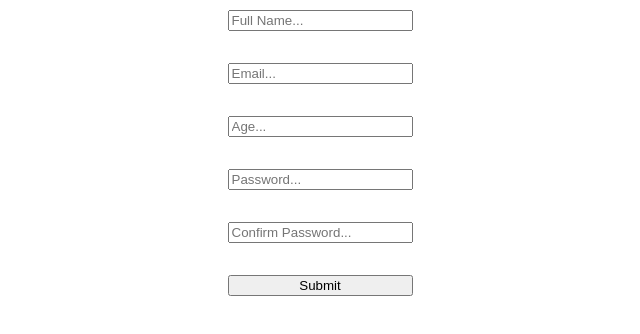
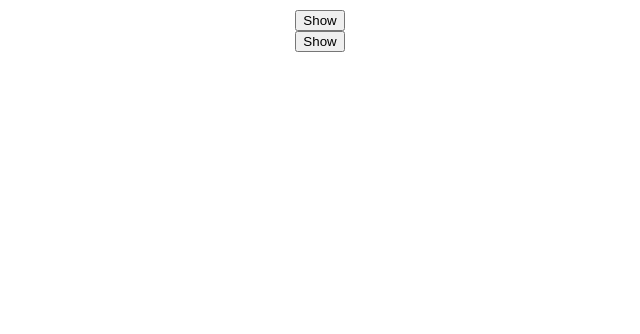
Before and after one commit to Satya170502/React-tutorial, a React (Create React App) app: page / in a window 1280 px wide. Shown: the top 334 px of the page, without its empty margins (328-968 px from the left). Built offline with nearby package versions, Linux system fonts and the light colour scheme.

Commit message:
React custom hooks learnt

```diff
--- a/src/App.js
+++ b/src/App.js
@@ -1,17 +1,20 @@
 
 import "./App.css";
-import {Form} from "./Form"
+import {useState} from "react"
+import { useToggle } from "./useToggle";
 
 function App() {
+   const[isVisible,toggle]=useToggle();
+   const[isVisible2,toggle2]=useToggle();
 
 
+    return(<div className="App">
+ <button onClick={toggle}>{isVisible?"Hide":"Show"}</button>
+ {isVisible && <h1>HIdden text</h1>}
+ <button onClick={toggle2}>{isVisible2?"Hide":"Show"}</button>
+ {isVisible2 && <h1>HIdden text</h1>}
 
-    return(
-<div className="App">
-
-    <Form />
-  </div>
-    );
+    </div>);
 
 }
 export default App;
--- a/src/Form.js
+++ /dev/null
@@ -1,35 +0,0 @@
-import {useForm} from 'react-hook-form'
-import * as yup from 'yup'
-import {yupResolver} from '@hookform/resolvers/yup'
-export const Form=()=>{
-
-    const schema =yup.object().shape({
-        fullName:yup.string().required("Your Full Name is required!"),
-        email:yup.string().email().required(),
-        age:yup.number().positive().integer().min(18).required(),
-        password:yup.string().min(4).max(20).required(),
-        confirmPassword:yup.string().oneOf([yup.ref("password"),null],"Password is not matching!").required(),
-    });
-    const {register,handleSubmit,formState:{errors}}=useForm({
-resolver:yupResolver(schema),
-    });
-    const onSubmit=(data)=>{
-    console.log(data);
-    };
-
-return (
-    <form onSubmit={handleSubmit(onSubmit)}>
-        <input type="text" placeholder="Full Name..." {...register("fullName")} />
-        <p>{errors.fullName?.message}</p>
-        <input type="text" placeholder="Email..." {...register("email")}  />
-        <p>{errors.email?.message}</p>
-        <input type="number" placeholder="Age..." {...register("age")} />
-        <p>{errors.age?.message}</p>
-        <input type="password" placeholder="Password..." {...register("password")} />
-        <p>{errors.password?.message}</p>
-        <input type="password" placeholder="Confirm Password..." {...register("confirmPassword")} />
-        <p>{errors.confirmPassword?.message}</p>
-        <input type="submit"  />
-    </form>
-);
-};
--- /dev/null
+++ b/src/useToggle.js
@@ -0,0 +1,11 @@
+import {useState} from "react"
+export const useToggle =(initialvalue=false)=>{
+    const[state,setstate]=useState(initialvalue);
+    const toggle=()=>{
+        setstate((prev)=>!prev)
+    }
+
+    return (
+   [state,toggle]
+    );
+};
```
